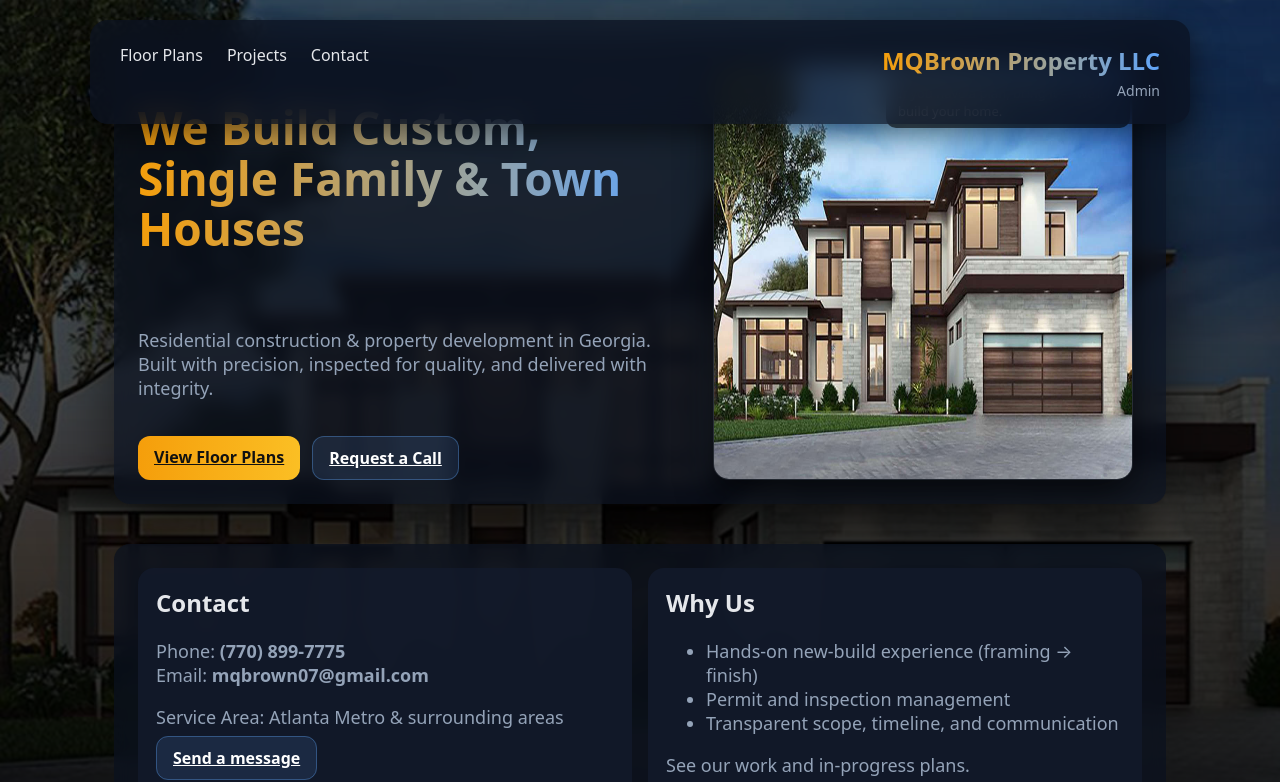
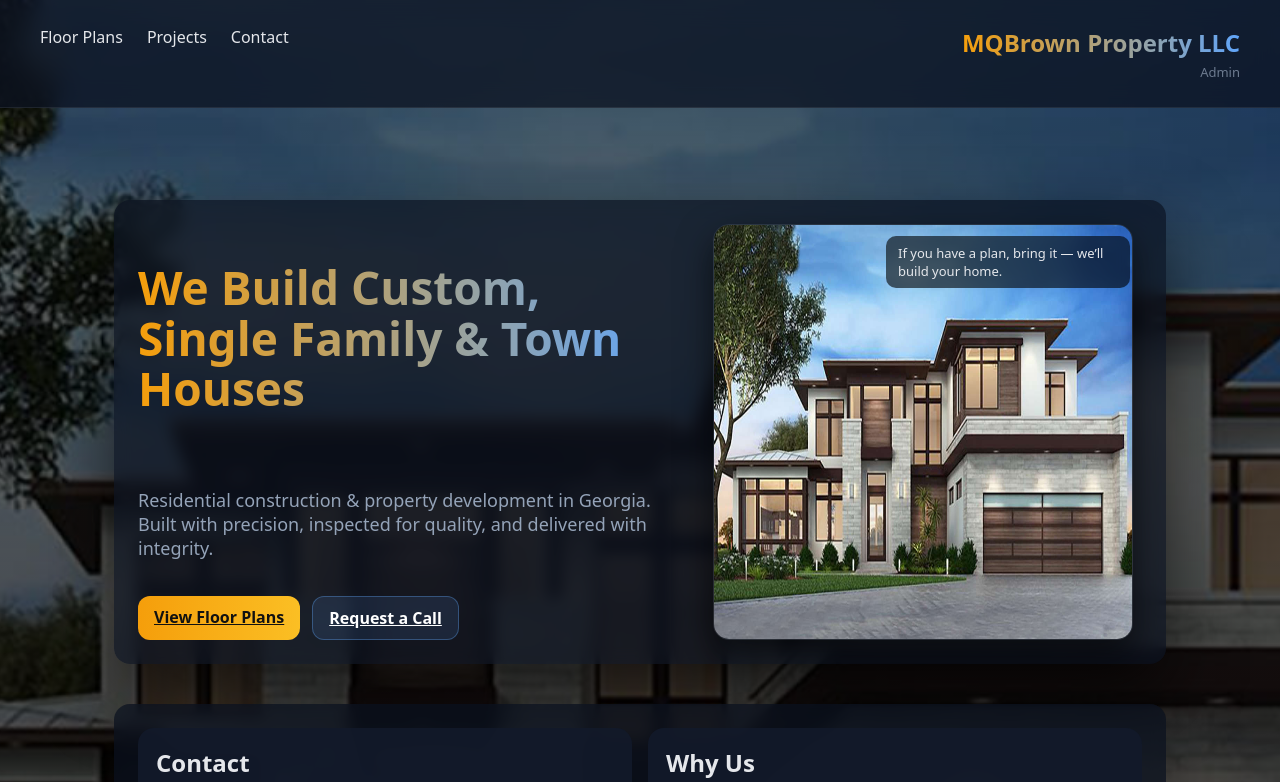
Before and after one commit to MQBrown/MelWebsiteRepo, a React (Vite) app: page / in a window 1280 px wide. Shown: the top 782 px of the page. Built offline with nearby package versions, Linux system fonts and the light colour scheme.

Commit message:
Update styles.css

```diff
--- a/src/styles.css
+++ b/src/styles.css
@@ -9,47 +9,45 @@
 
 *{ box-sizing:border-box; }
 
+
 body{
   margin:0;
   font-family:system-ui,-apple-system,Segoe UI,Roboto,Arial,sans-serif;
   color:var(--text);
 
   background:
-    linear-gradient(rgba(0,0,0,0.6), rgba(0,0,0,0.85)),
-    url('/house.jpg') center/cover no-repeat fixed;
+    linear-gradient(rgba(0,0,0,0.55), rgba(0,0,0,0.8)),
+    url('/house.jpg') center/cover no-repeat;
+
 }
 
 /* ===== WRAPPER (5% BORDER LOOK) ===== */
+
 .container{
   max-width:1100px;
-  margin:0 auto;
-  padding:0 24px;
+  margin:120px auto 0 auto;  /* pushes below header */
+  padding:40px 24px;
 }
 
 /* ===== HEADER (INSIDE FRAME, TALLER, FIXED) ===== */
 .nav{
   position:fixed;
-  top:20px;
-  left:50%;
-  transform:translateX(-50%);
-  width:1100px;
+  top:0;
+  left:0;
+  width:100%;
+  z-index:1000;
 
   display:flex;
   justify-content:space-between;
   align-items:flex-start;
 
-  padding:24px 30px;   /* ✅ taller header */
+  padding:26px 40px;   /* taller */
 
-  border-radius:18px;
-
-  backdrop-filter: blur(14px);
+  backdrop-filter: blur(12px);
   background: rgba(11,18,32,0.75);
 
-  z-index:1000;
-
-  box-shadow: 0 10px 30px rgba(0,0,0,.5);
+  border-bottom:1px solid rgba(255,255,255,.08);
 }
-
 /* LEFT MENU */
 .links{
   display:flex;
@@ -87,10 +85,11 @@ body{
 
 /* ADMIN LINK */
 .admin-link{
-  font-size:14px;
   margin-top:4px;
   color:var(--muted);
   text-decoration:none;
+  font-size:13px;
+  opacity:0.7;
 }
 
 .admin-link:hover{
```
